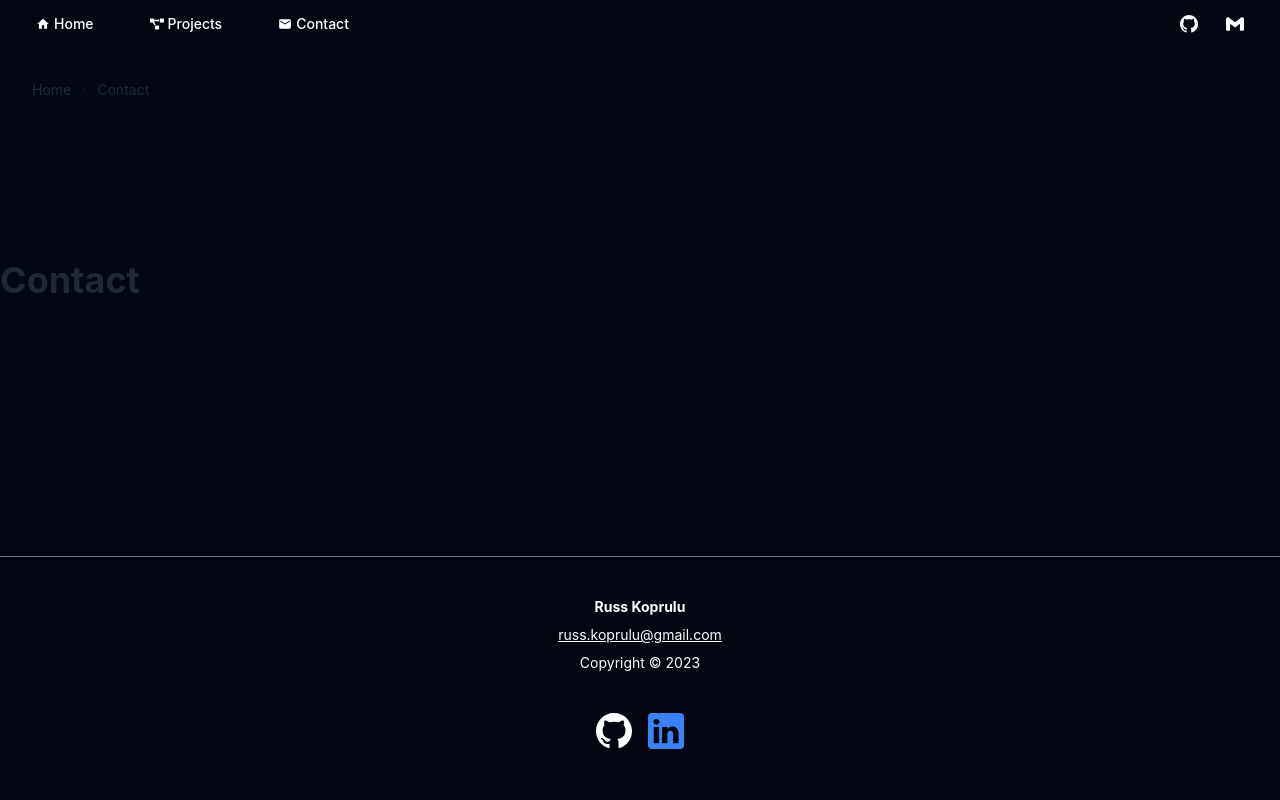
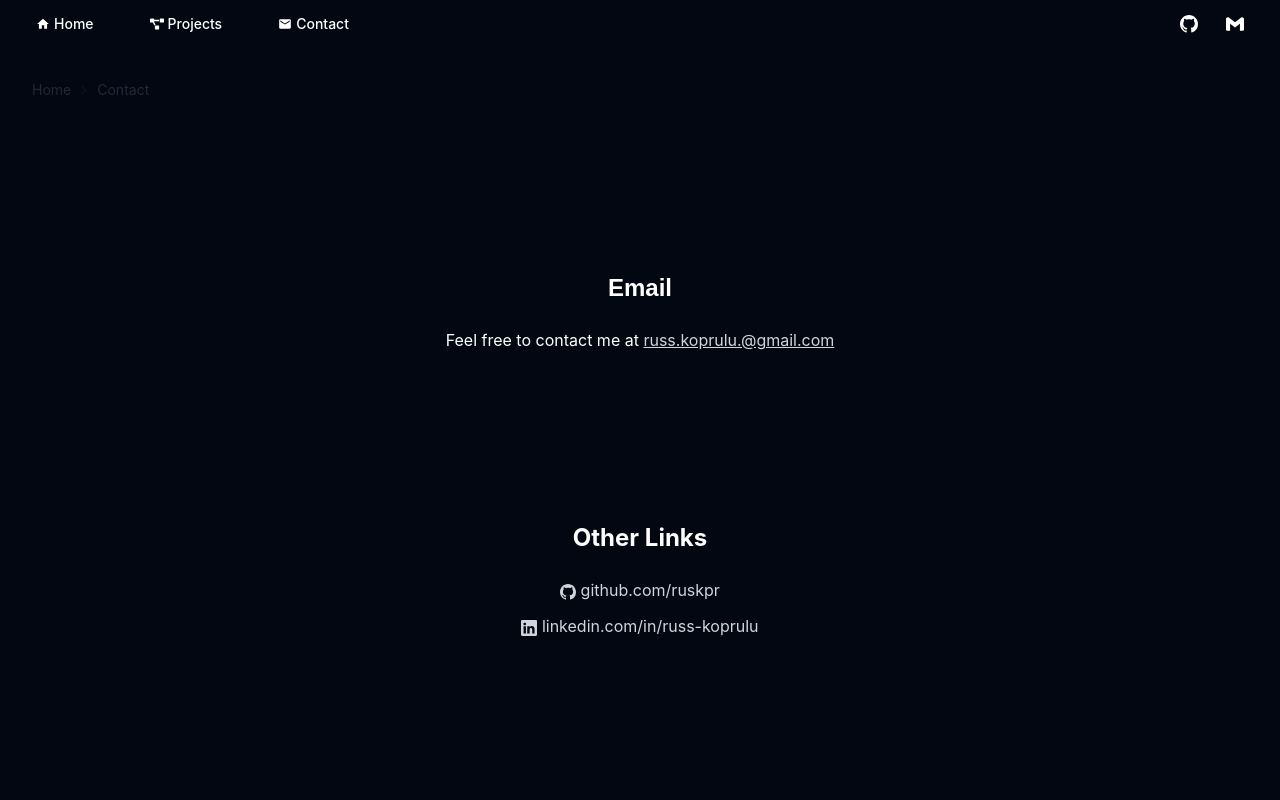
Before and after one commit to ruskpr/ruskpr.github.io, a React (Create React App) app: page /contact in a window 1280 px wide. Shown: the top 800 px of the page. Built offline with nearby package versions, Linux system fonts and the light colour scheme.

Commit message:
added content

```diff
--- a/src/components/pages/contact-page/ContactPage.tsx
+++ b/src/components/pages/contact-page/ContactPage.tsx
@@ -1,7 +1,13 @@
+import { useEffect } from "react";
 import Breadcrumb from "../../ui/Breadcrumb";
 import { Link } from "react-router-dom";
+import { BsGithub, BsLinkedin } from "react-icons/bs";
 
 export default function ContactPage() {
+  useEffect(() => {
+    document.title = "ruskpr | Contact";
+  }, []);
+
   return (
     <div className="h-full w-full pb-64">
       <Breadcrumb>
@@ -14,9 +20,49 @@ export default function ContactPage() {
           </li>
         </ul>
       </Breadcrumb>
-      <h1 className="pt-32 text-4xl font-bold text-gray-800 dark:text-gray-100">
-        Contact
-      </h1>
+      <div className="text-white mt-16">
+        <div className="hero min-h-64">
+          <div className="hero-content text-center">
+            <div className="max-w-md">
+              <h1 className="text-2xl font-primary font-bold">Email</h1>
+              <p className="py-6">
+                Feel free to contact me at{" "}
+                <Link className="link" to="mailto://russ.koprulu@gmail.com">
+                  <span
+                    data-tip="Open in mail app"
+                    className="text-gray-300 underline tooltip tooltip-bottom"
+                  >
+                    russ.koprulu.@gmail.com
+                  </span>
+                </Link>{" "}
+              </p>
+            </div>
+          </div>
+        </div>
+        <div className="hero min-h-64 mb-16 lg:mb-32">
+          <div className="hero-content text-center">
+            <div className="max-w-md">
+              <h1 className="text-2xl font-bold">Other Links</h1>
+              <br />
+              <div className="flex flex-col gap-3">
+                <Link
+                  className="text-gray-300 hover:underline"
+                  to="https://github.com/ruskpr"
+                >
+                  <BsGithub className="inline-block" /> github.com/ruskpr
+                </Link>
+                <Link
+                  className="text-gray-300 hover:underline"
+                  to="https://www.linkedin.com/in/russ-koprulu-111165269/"
+                >
+                  <BsLinkedin className="inline-block" />{" "}
+                  linkedin.com/in/russ-koprulu
+                </Link>
+              </div>
+            </div>
+          </div>
+        </div>
+      </div>
     </div>
   );
 }
```
